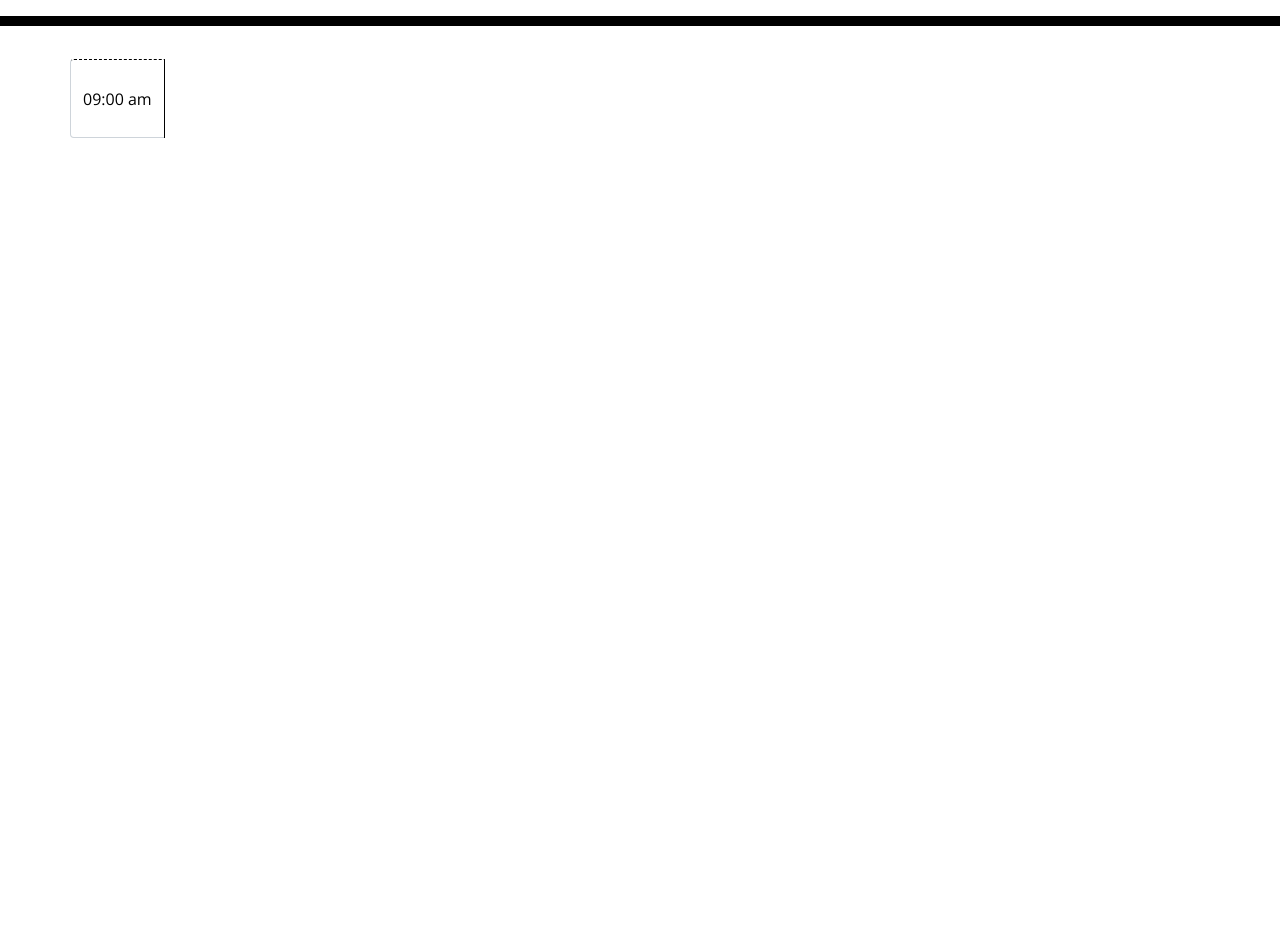
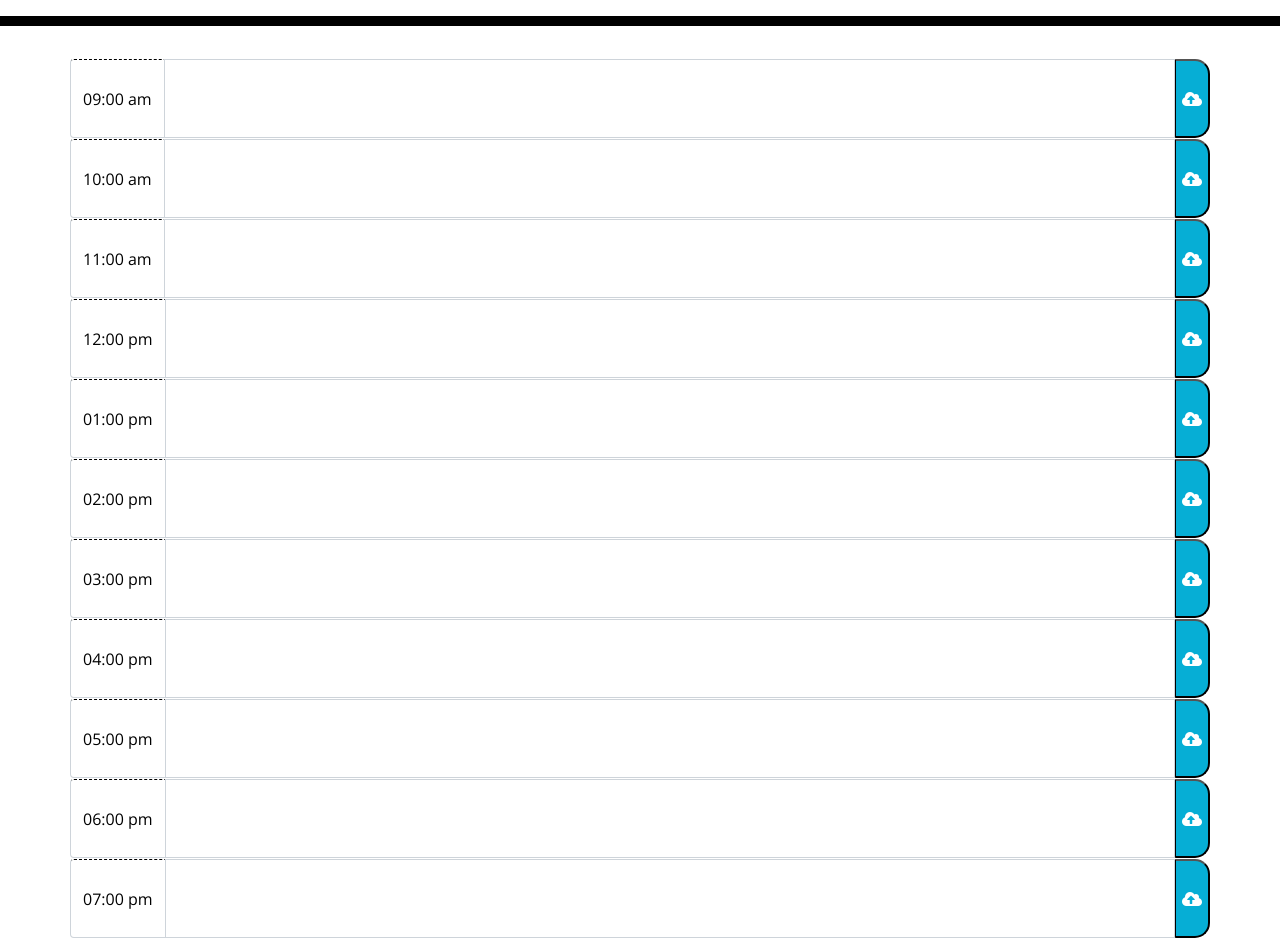
Before and after one commit to Aishels/Amazing-work-day-scheduler, a plain HTML site: page Develop/index.html in a window 1280 px wide. Shown: the part 280-1218 px from the top of the page. Before the commit the page ends 800 px from the top, so only its background shows below. Drawn offline with nearby package versions, Linux system fonts and the light colour scheme.

Commit message:
added in hours/time in html file

```diff
--- a/Develop/index.html
+++ b/Develop/index.html
@@ -36,9 +36,110 @@
       <div class="row">
         <div class="input-group">
           <div class="input-group-prepend">
-            <span class="input-group-text hour">09:00 am</span>
+            <span class="input-group-text hour">09:00 am </span>
           </div>
-          <textarea class="form-contol" aria-label="With textarea" id="9am"></textarea>
+          <textarea class="form-control" aria-label="With textarea" id="9am"></textarea>
+          <button type="button" class="saveBtn"><i class="fas fa-cloud-upload-alt"></i></button>
+        </div>
+      </div>
+
+      <div class="row">
+        <div class="input-group">
+          <div class="input-group-prepend">
+            <span class="input-group-text hour">10:00 am</span>
+          </div>
+          <textarea class="form-control" aria-label="With textarea" id="10am"></textarea>
+          <button type="button" class="saveBtn"><i class="fas fa-cloud-upload-alt"></i></button>
+        </div>
+      </div>
+
+      <div class="row">
+        <div class="input-group">
+          <div class="input-group-prepend">
+            <span class="input-group-text hour">11:00 am </span>
+          </div>
+          <textarea class="form-control" aria-label="With textarea" id="11am"></textarea>
+          <button type="button" class="saveBtn"><i class="fas fa-cloud-upload-alt"></i></button>
+        </div>
+      </div>
+
+      <div class="row">
+        <div class="input-group">
+          <div class="input-group-prepend">
+            <span class="input-group-text hour">12:00 pm </span>
+          </div>
+          <textarea class="form-control" aria-label="With textarea" id="12pm"></textarea>
+          <button type="button" class="saveBtn"><i class="fas fa-cloud-upload-alt"></i></button>
+        </div>
+      </div>
+
+      <div class="row">
+        <div class="input-group">
+          <div class="input-group-prepend">
+            <span class="input-group-text hour">01:00 pm </span>
+          </div>
+          <textarea class="form-control" aria-label="With textarea" id="13pm"></textarea>
+          <button type="button" class="saveBtn"><i class="fas fa-cloud-upload-alt"></i></button>
+        </div>
+      </div>
+
+      <div class="row">
+        <div class="input-group">
+          <div class="input-group-prepend">
+            <span class="input-group-text hour">02:00 pm </span>
+          </div>
+          <textarea class="form-control" aria-label="With textarea" id="14pm"></textarea>
+          <button type="button" class="saveBtn"><i class="fas fa-cloud-upload-alt"></i></button>
+        </div>
+      </div>
+
+      <div class="row">
+        <div class="input-group">
+          <div class="input-group-prepend">
+            <span class="input-group-text hour">03:00 pm </span>
+          </div>
+          <textarea class="form-control" aria-label="With textarea" id="15pm"></textarea>
+          <button type="button" class="saveBtn"><i class="fas fa-cloud-upload-alt"></i></button>
+        </div>
+      </div>
+
+      <div class="row">
+        <div class="input-group">
+          <div class="input-group-prepend">
+            <span class="input-group-text hour">04:00 pm </span>
+          </div>
+          <textarea class="form-control" aria-label="With textarea" id="16pm"></textarea>
+          <button type="button" class="saveBtn"><i class="fas fa-cloud-upload-alt"></i></button>
+        </div>
+      </div>
+
+      <div class="row">
+        <div class="input-group">
+          <div class="input-group-prepend">
+            <span class="input-group-text hour">05:00 pm </span>
+          </div>
+          <textarea class="form-control" aria-label="With textarea" id="17pm"></textarea>
+          <button type="button" class="saveBtn"><i class="fas fa-cloud-upload-alt"></i></button>
+        </div>
+      </div>
+
+      <div class="row">
+        <div class="input-group">
+          <div class="input-group-prepend">
+            <span class="input-group-text hour">06:00 pm </span>
+          </div>
+          <textarea class="form-control" aria-label="With textarea" id="18pm"></textarea>
+          <button type="button" class="saveBtn"><i class="fas fa-cloud-upload-alt"></i></button>
+        </div>
+      </div>
+
+      <div class="row">
+        <div class="input-group">
+          <div class="input-group-prepend">
+            <span class="input-group-text hour">07:00 pm </span>
+          </div>
+          <textarea class="form-control" aria-label="With textarea" id="19pm"></textarea>
+          <button type="button" class="saveBtn"><i class="fas fa-cloud-upload-alt"></i></button>
         </div>
       </div>
     </div>
```
